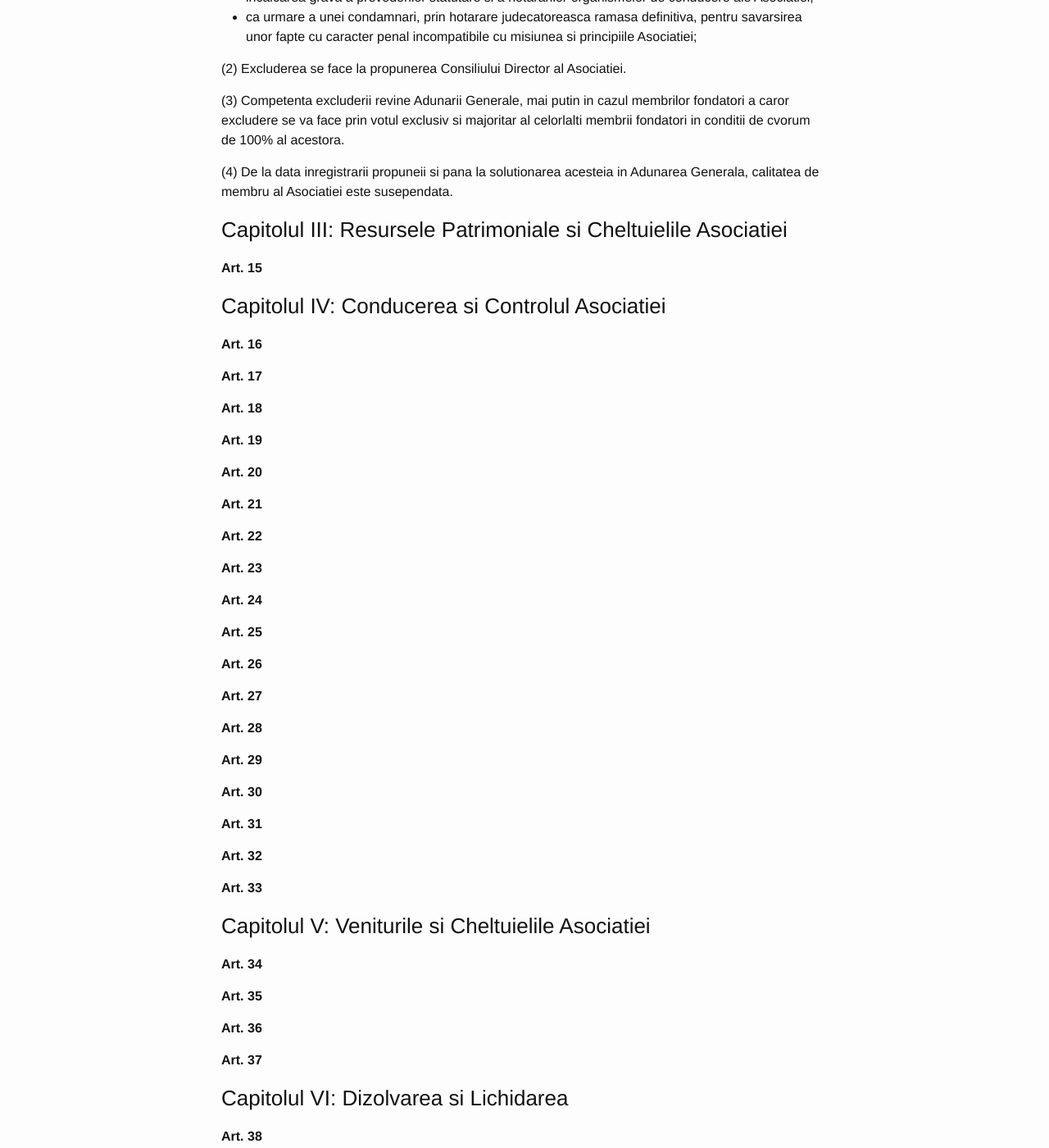
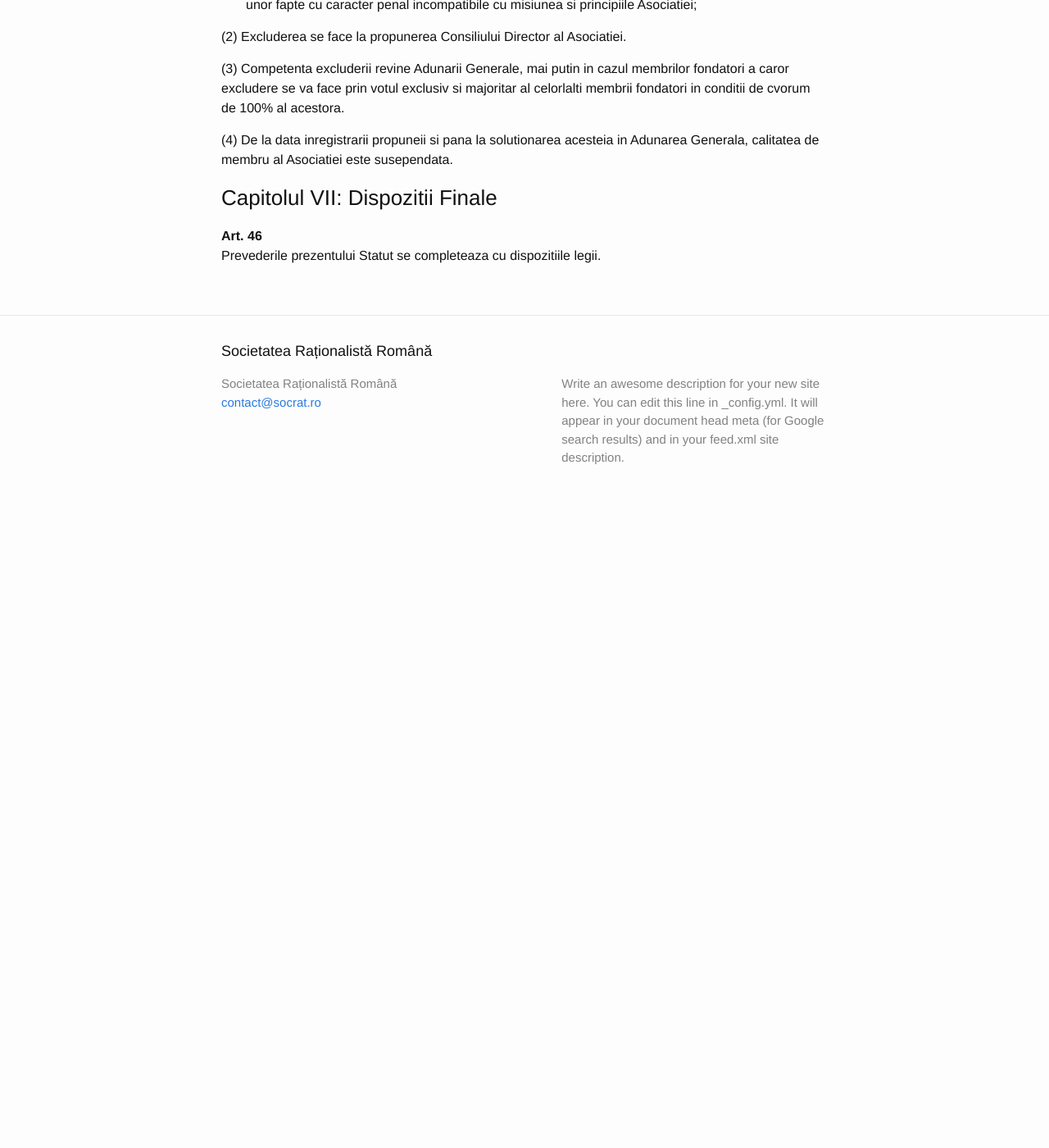
Before and after one commit to SocRatRo/socratro.github.io, a Jekyll site: the page built from about/statute.md, in a window 1280 px wide and 1400 px high, scrolled down 4352 px. Shown: the whole window at 82% size. Built offline with Jekyll 4.4.1, drawn with Linux system fonts in a browser that asks for light colours; after the commit the page ends 4982 px from its top, so only the background shows below that; some of the changed text lies outside the part shown.

Commit message:
Removed incomplete sections

```diff
--- a/about/statute.md
+++ b/about/statute.md
@@ -26,8 +26,6 @@ Asociatia este persoana juridica de drept privat fara scop patrimonial.
 **Denumirea** Asociatiei este "Asociatia Societatea Rationalista Romana" conform dovezii eliberate de Ministerul Justitiei privind disponibilitatea denumirii numarul 117104 din data de 18.10.2012.
 
 **Art. 5**
-(1) **Sediul** Asociatiei este situat in ███████████████████████████████.
-
 (2) Sediul Asociatiei poate fi schimbat pe baza hotararii Consiliului Director.
 
 **Art. 6**
@@ -147,76 +145,6 @@ b. prin excludere in urmatoarele situatii:
 
 (4) De la data inregistrarii propuneii si pana la solutionarea acesteia in Adunarea Generala, calitatea de membru al Asociatiei este susependata.
 
-### Capitolul III: Resursele Patrimoniale si Cheltuielile Asociatiei
-
-**Art. 15**
-
-### Capitolul IV: Conducerea si Controlul Asociatiei
-
-**Art. 16**
-
-**Art. 17**
-
-**Art. 18**
-
-**Art. 19**
-
-**Art. 20**
-
-**Art. 21**
-
-**Art. 22**
-
-**Art. 23**
-
-**Art. 24**
-
-**Art. 25**
-
-**Art. 26**
-
-**Art. 27**
-
-**Art. 28**
-
-**Art. 29**
-
-**Art. 30**
-
-**Art. 31**
-
-**Art. 32**
-
-**Art. 33**
-
-### Capitolul V: Veniturile si Cheltuielile Asociatiei
-
-**Art. 34**
-
-**Art. 35**
-
-**Art. 36**
-
-**Art. 37**
-
-### Capitolul VI: Dizolvarea si Lichidarea
-
-**Art. 38**
-
-**Art. 39**
-
-**Art. 40**
-
-**Art. 41**
-
-**Art. 42**
-
-**Art. 43**
-
-**Art. 44**
-
-**Art. 45**
-
 ### Capitolul VII: Dispozitii Finale
 
 **Art. 46**
```
